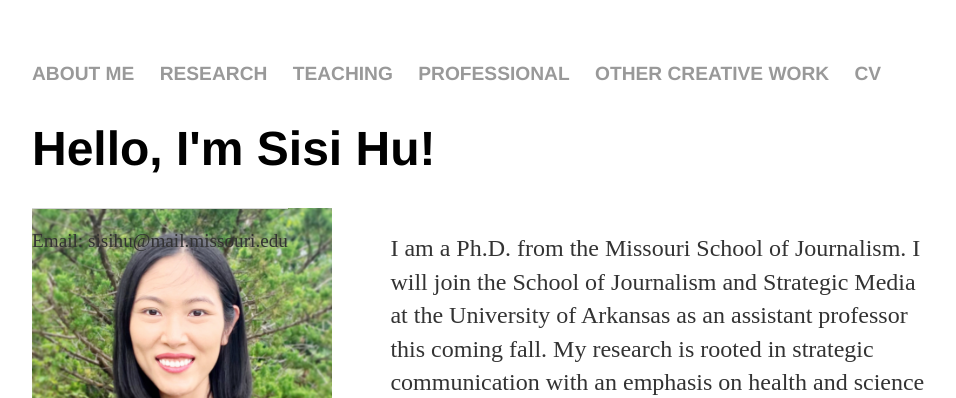
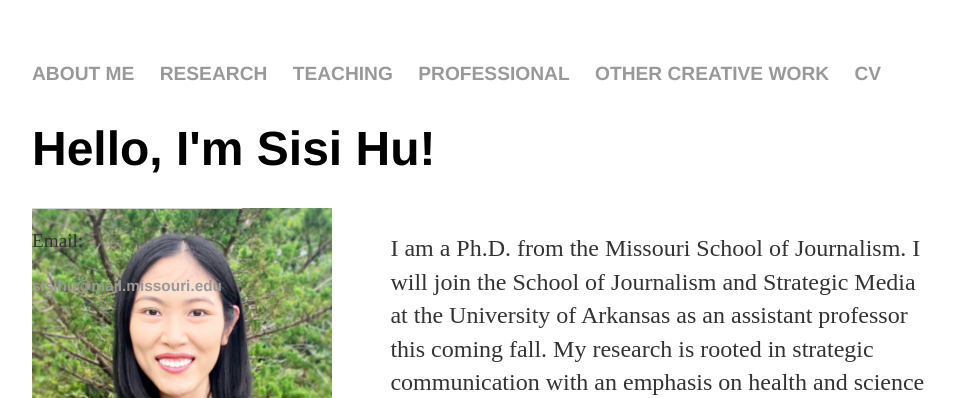
Before and after one commit to sisihuphd/sisihuphd.github.io, a Jekyll site: the page built from index.html, in a window 1280 px wide. Shown: the top 398 px of the page, without its empty margins (160-1116 px from the left). Built offline with Jekyll 4.4.1, drawn with Linux system fonts in a browser that asks for light colours.

Commit message:
Update default.html

```diff
--- a/_layouts/default.html
+++ b/_layouts/default.html
@@ -22,7 +22,11 @@
 
 		</div><!-- /.container -->
 		<footer>
-			<p>Email: sisihu@mail.missouri.edu</p>
+			<p>Email:
+			<ul>
+			<li><a href="mailto:sisihu@mail.missouri.edu">sisihu@mail.missouri.edu</a></li>
+			</ul>
+			</p>
 		</footer>
 	</body>
 </html>
```
